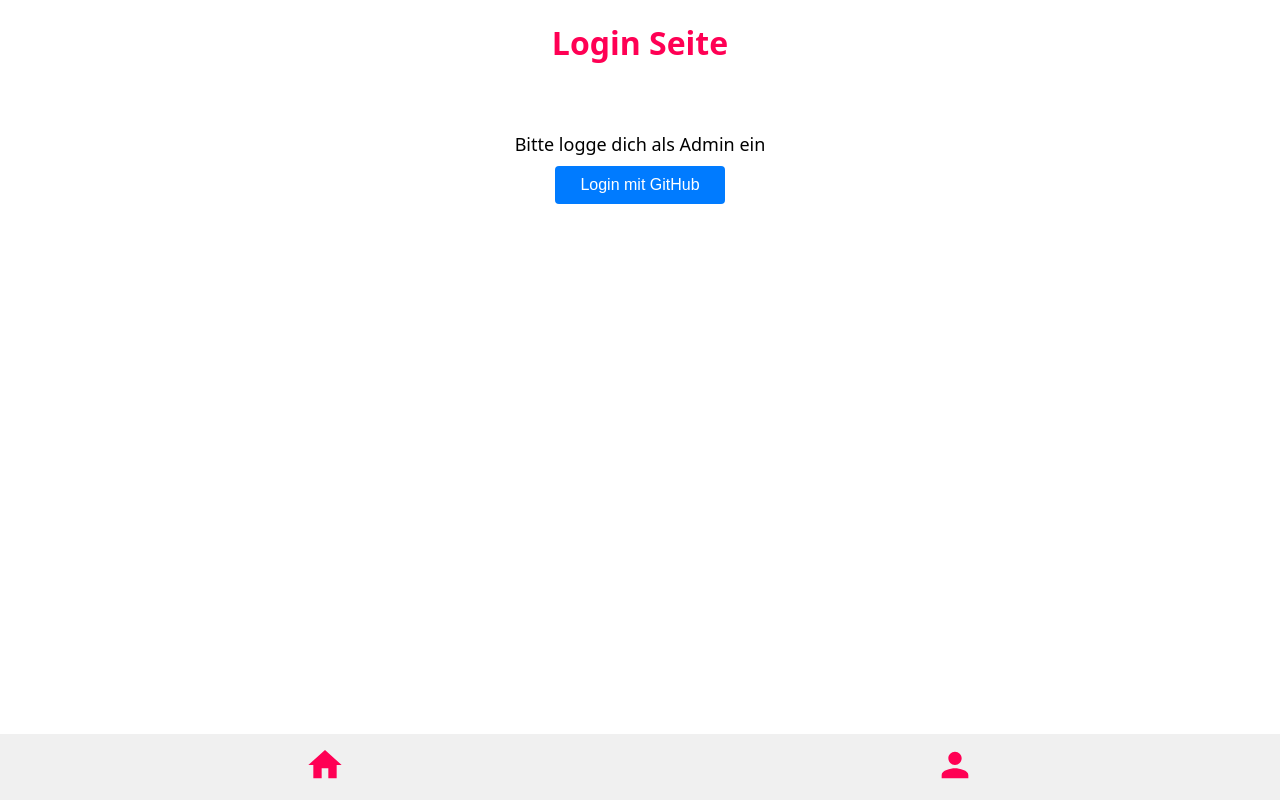
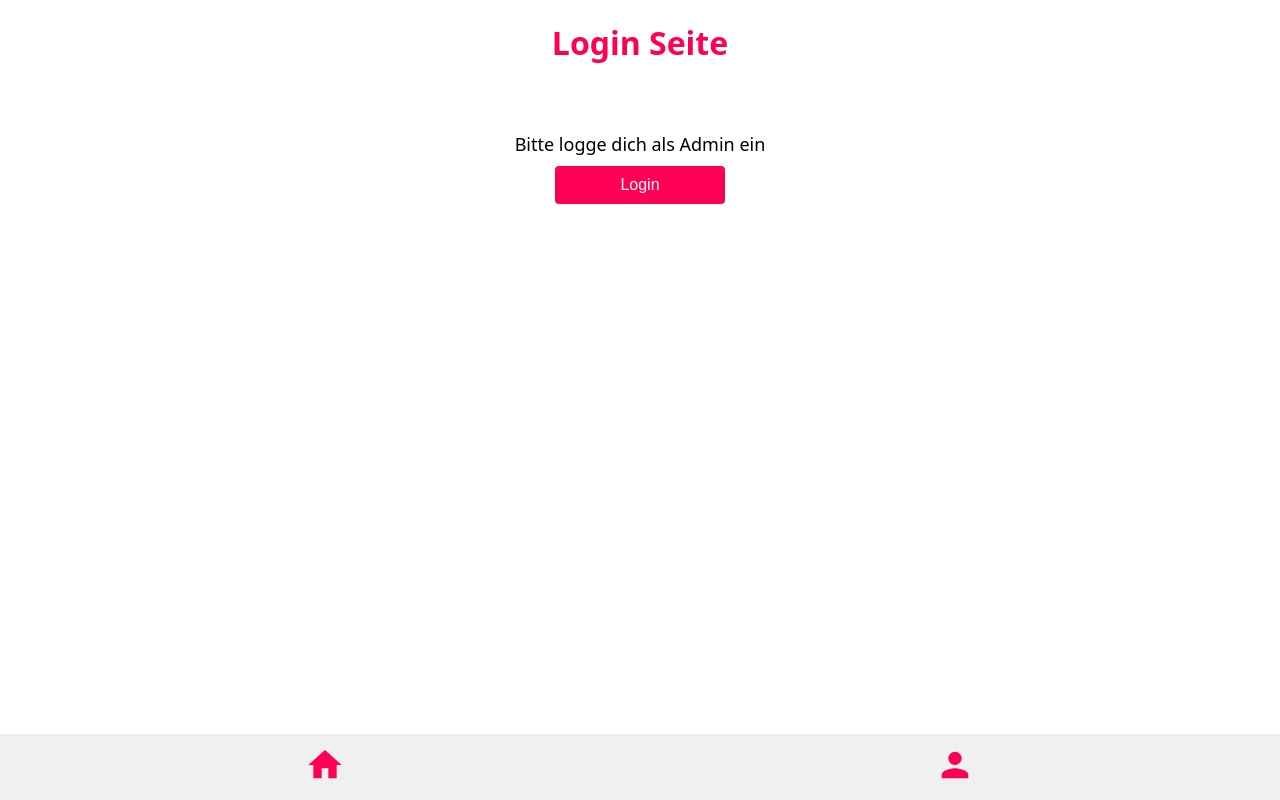
Before and after one commit to sschoe85/roomcheck, a Next.js app: page /login in a window 1280 px wide. Built offline with nearby package versions, Linux system fonts and the light colour scheme; no server answers.

Commit message:
Fixing style

```diff
--- a/components/Login/index.js
+++ b/components/Login/index.js
@@ -26,7 +26,7 @@ export default function Login() {
     return (
       <LoginContainer>
         <LoginText>Bitte logge dich als Admin ein</LoginText>
-        <LoginButton onClick={() => signIn()}>Login mit GitHub</LoginButton>
+        <LoginButton onClick={() => signIn()}>Login</LoginButton>
       </LoginContainer>
     );
   }
--- a/components/Login/styles.js
+++ b/components/Login/styles.js
@@ -8,7 +8,7 @@ const LoginContainer = styled.div`
 `;
 
 const LoginButton = styled.button`
-  background-color: #007bff;
+  background-color: #ff0054;
   color: #fff;
   padding: 10px 20px;
   border: none;
@@ -19,7 +19,7 @@ const LoginButton = styled.button`
   transition: background-color 0.2s ease;
 
   &:hover {
-    background-color: #0056b3;
+    background-color: #e60047;
   }
 `;
 
```
